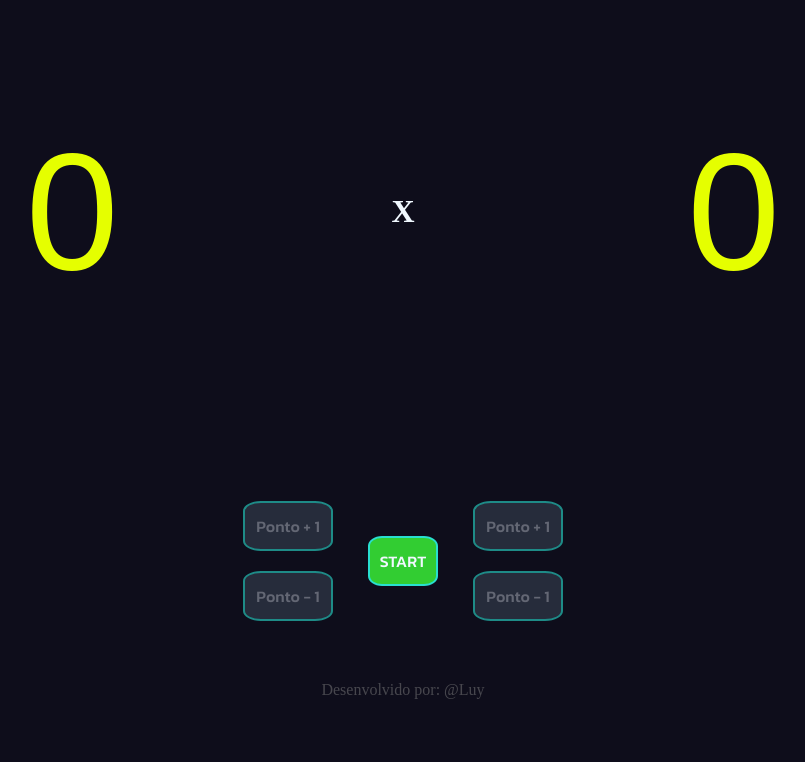
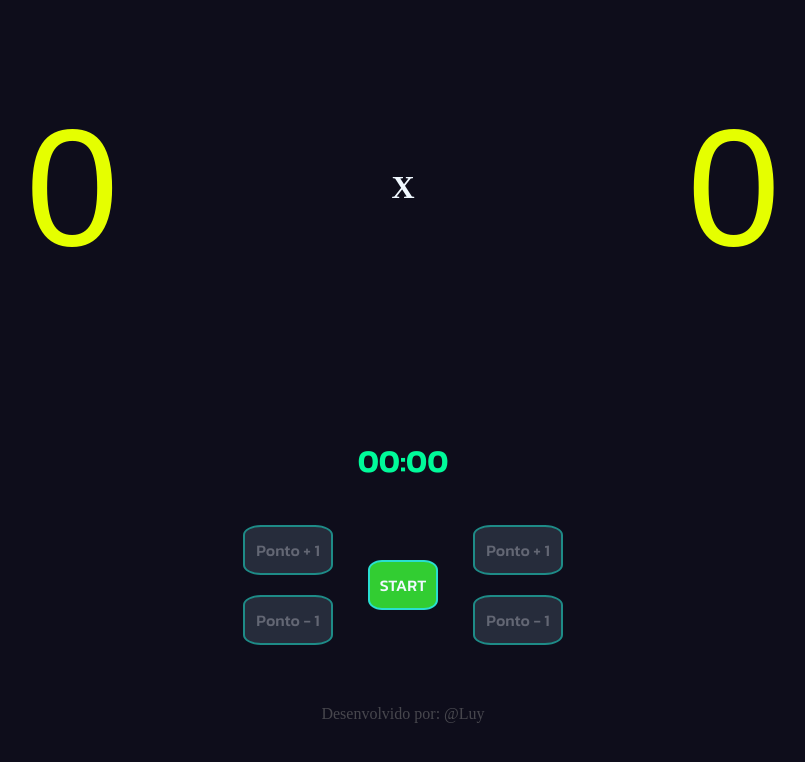
Before and after one commit to luychoyan/Placar_de_Volei, a React (Vite) app: page / in a window 1280 px wide. Shown: the top 762 px of the page, without its empty margins (242-1047 px from the left). Built offline with nearby package versions, Linux system fonts and the light colour scheme; a web font is replaced by a local one.

Commit message:
colocando um timer

```diff
--- a/src/App.css
+++ b/src/App.css
@@ -40,9 +40,20 @@ main {
     display: flex;
     flex-direction: row;
     width: 100%;
-
     justify-content:center ;
     align-items: center;
+}
+
+#timer{
+    color: #00FA9A;
+    font-family: "Kanit", sans-serif;
+    width: 20%;
+    justify-content: center;
+    align-items: center;
+    text-align: center;
+    font-size: 2rem;
+    font-weight: 600;
+
 }
 
 #botoes{
--- a/src/App.jsx
+++ b/src/App.jsx
@@ -1,11 +1,12 @@
-import { useState } from 'react'
+import { useState, useEffect } from 'react'
 import "./App.css"
 
 function App() {
 
   const [pontoA, setPontoA] = useState(0)
   const [pontoB, setPontoB] = useState(0)
-  const [jogoIniciado, setJogoIniciado]   = useState(false)
+  const [jogoIniciado, setJogoIniciado] = useState(false)
+  const [tempoSegundos, setTempoSegundos] = useState(0)
 
   function aumentarPontoA() {
     setPontoA(pontoA + 1)
@@ -33,10 +34,37 @@ function App() {
       setPontoA(0)
       setPontoB(0)
       setJogoIniciado(false)
+      setTempoSegundos(0)
     }
     else{
       setJogoIniciado(true)
     }
+  }
+
+
+  // RELOGIO DO JOGO
+  useEffect(() => {
+    let intervalo = null
+
+    if (jogoIniciado) {
+      intervalo = setInterval(() => {
+        setTempoSegundos(prevTempo => prevTempo + 1)
+      }, 1000)
+    } else {
+      clearInterval(intervalo)
+    }
+
+    return () => clearInterval(intervalo)
+  }, [jogoIniciado])
+
+  // FORMATA O TEMPO DE SEGUNDOS PARA MINUTOS
+  function formatarTempo(totalSegundos) {
+    const minutos = Math.floor(totalSegundos / 60)
+    const segundos = totalSegundos % 60
+    const minFormatado = String(minutos).padStart(2, "0")
+    const segFormatado = String(segundos).padStart(2, "0")
+
+    return `${minFormatado}:${segFormatado}`
   }
 
   return (
@@ -48,7 +76,12 @@ function App() {
           <p className='numero'>{pontoB}</p>
         </div>
 
+        <div id='timer'>
+          {formatarTempo(tempoSegundos)}
+        </div>
+
         <div id='caixa-hora-botoes'>
+
           <div id='botoes'>
             <div id='botoesA'>
               <button disabled={!jogoIniciado} onClick={() => aumentarPontoA()}>Ponto + 1</button>
```
